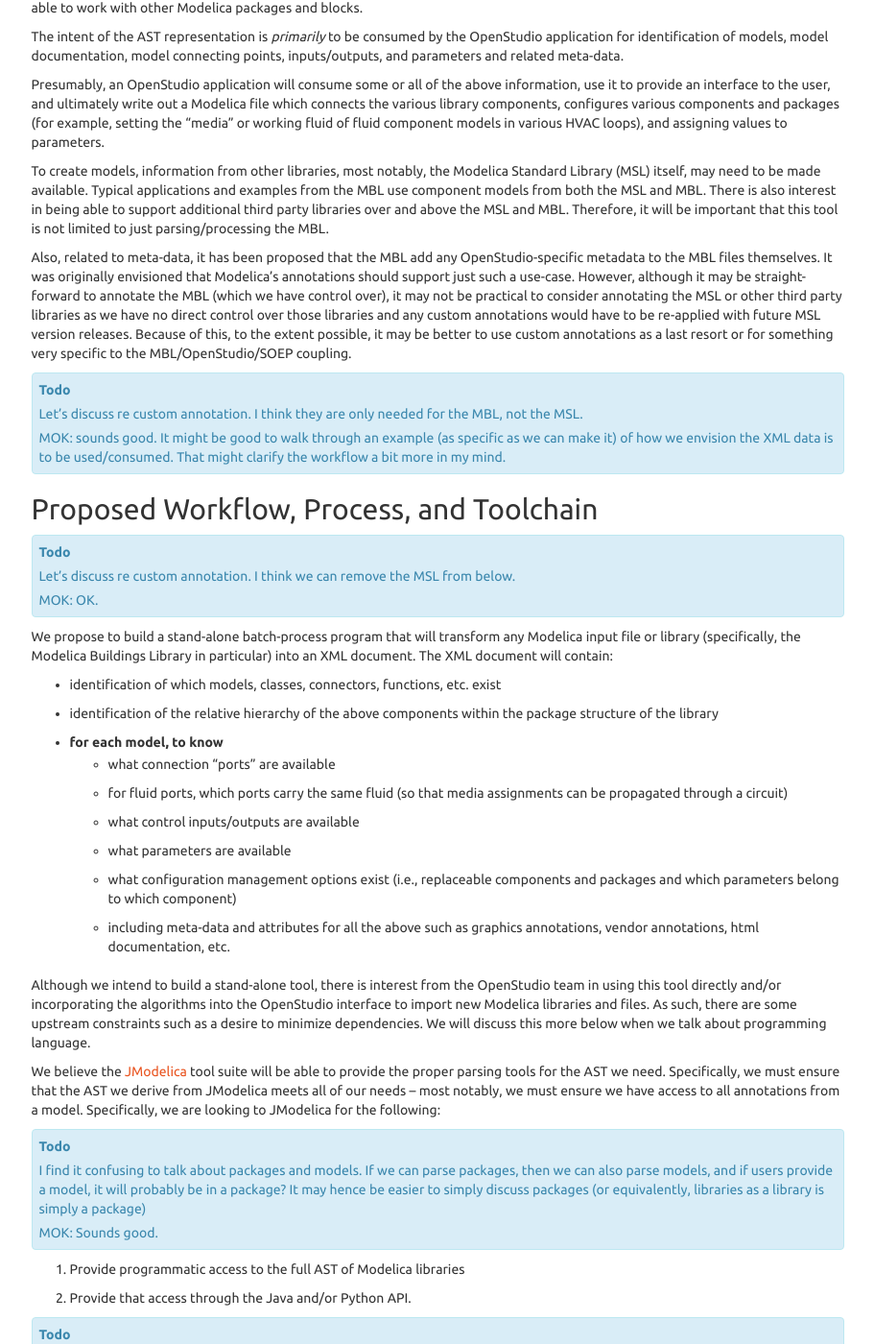
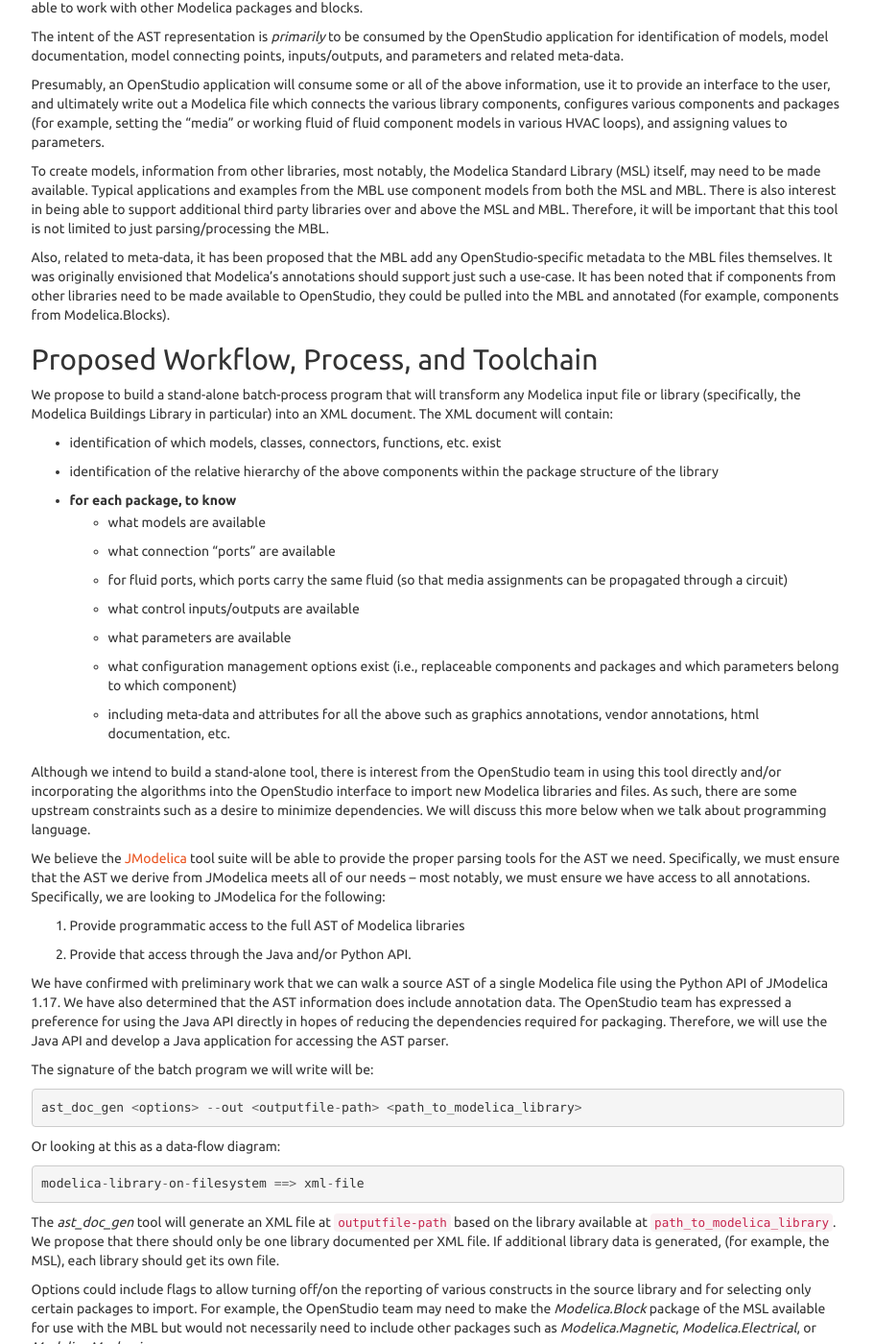
Before and after one commit to lbl-srg/soep, a Sphinx documentation site: the page built from doc-design/source/automatedDocAstTool.rst, in a window 1280 px wide and 1400 px high, scrolled down 568 px. Shown: the whole window at 96% size, without its empty margins (330-1241 px from the left). Built offline with Sphinx 7.4.7, drawn with Linux system fonts in a browser that asks for light colours; cross-references to code outside the pages are shown as plain code; some of the changed text lies outside the part shown.

Commit message:
Update TODO items based on Recent Call
- Remove TODO items that can be removed
- Update text per most recent discussion from call
- Update Questions and Next Steps section

```diff
--- a/doc-design/source/automatedDocAstTool.rst
+++ b/doc-design/source/automatedDocAstTool.rst
@@ -61,28 +61,12 @@ parsing/processing the MBL.
 Also, related to meta-data, it has been proposed that the MBL add any
 OpenStudio-specific metadata to the MBL files themselves. It was originally
 envisioned that Modelica's annotations should support just such a use-case.
-However, although it may be straight-forward to annotate the MBL (which we have
-control over), it may not be practical to consider annotating the MSL or other
-third party libraries as we have no direct control over those libraries and any
-custom annotations would have to be re-applied with future MSL version releases.
-Because of this, to the extent possible, it may be better to use custom
-annotations as a last resort or for something very specific to the
-MBL/OpenStudio/SOEP coupling.
-
-.. todo:: Let's discuss re custom annotation.
-          I think they are only needed for the MBL, not the MSL.
-
-          MOK: sounds good. It might be good to walk through an example (as
-          specific as we can make it) of how we envision the XML data is to be
-          used/consumed. That might clarify the workflow a bit more in my mind.
+It has been noted that if components from other libraries need to be made
+available to OpenStudio, they could be pulled into the MBL and annotated
+(for example, components from Modelica.Blocks).
 
 Proposed Workflow, Process, and Toolchain
 """""""""""""""""""""""""""""""""""""""""
-
-.. todo:: Let's discuss re custom annotation.
-          I think we can remove the MSL from below.
-
-          MOK: OK.
 
 We propose to build a stand-alone batch-process program that will transform any
 Modelica input file or library (specifically, the Modelica Buildings Library in
@@ -91,7 +75,8 @@ particular) into an XML document. The XML document will contain:
 - identification of which models, classes, connectors, functions, etc. exist
 - identification of the relative hierarchy of the above components within the
   package structure of the library
-- for each model, to know
+- for each package, to know
+    - what models are available
     - what connection "ports" are available
     - for fluid ports, which ports carry the same fluid (so that media
       assignments can be propagated through a circuit)
@@ -114,22 +99,10 @@ We believe the `JModelica
 tool suite will be able to provide the proper parsing tools for the AST we
 need. Specifically, we must ensure that the AST we derive from JModelica meets
 all of our needs -- most notably, we must ensure we have access to all
-annotations from a model. Specifically, we are looking to JModelica for the
-following:
-
-.. todo:: I find it confusing to talk about packages and models. If we
-          can parse packages, then we can also parse models, and if users
-          provide a model, it will probably be in a package? It may hence be
-          easier to simply discuss packages (or equivalently, libraries as
-          a library is simply a package)
-
-          MOK: Sounds good.
+annotations. Specifically, we are looking to JModelica for the following:
 
 1. Provide programmatic access to the full AST of Modelica libraries
 2. Provide that access through the Java and/or Python API.
-
-.. todo:: I changed the paragraph below to use Java based on the call
-          of Feb. 14.
 
 We have confirmed with preliminary work that we can walk a source AST of a
 single Modelica file using the Python API of JModelica 1.17. We have also
@@ -138,17 +111,6 @@ The OpenStudio team has expressed a preference for
 using the Java API directly in hopes of reducing the dependencies required for
 packaging. Therefore, we will use the Java API and develop a Java application
 for accessing the AST parser.
-
-.. note:: I suggest to delete the statement below about Python being faster
-          to develop than Java. I think this is true for small applications,
-          but not sure if still true for large applications as errors are typically
-          caught earlier in Java (during compilation). I therefore suggest
-          to remove the statement, unless you have a good citation.
-
-          MOK: That is fair. The statement on productivity was based on
-          personal experience but either is fine and I enjoy both languages.
-          I've removed the discussion of other programming language options
-          since we will use Java based on the Feb 14 call.
 
 The signature of the batch program we will write will be::
 
@@ -199,6 +161,11 @@ non-trivial changes they need to integrate.
 
 Discussion and Details
 """"""""""""""""""""""
+
+.. todo: We are currently evaluating whether to use the commercial JModelica API
+         directly to do the following or whether to generate XML. We will
+         leave the discussion in as-is for now as it captures some elements
+         of the design work but it needs to be updated once a decision is made.
 
 A key area of work will be on designing the data model of the XML output.
 Specifically, we need to think through how to represent the models in the MBL
@@ -484,27 +451,16 @@ Summary of Questions and Next Steps
 
 **Questions**:
 
-- It is our understanding that there is both a paid "proprietary" API as well
-  as an "open source" API (which is not guaranteed to be stable) for accessing
-  the AST of JModelica. Can we get a better understanding of the differences
-  between the two?
-- The exact data model for XML output must to be determined. What data will the
-  OpenStudio need access to?
 - What pre-processing on the extracted data would be useful?
 
 **Next Steps**:
 
-- Pick the implementation programming language. In particular, determine whether
-  Python or "JVM-based languages" are acceptable to use or if we need to stick
-  with Java.
+- Make a decision as to the JModelica API to use
+- Determine what constitutes a significant difference between different versions of the
+  Modelica Buildings Library and how to communicate those
 - Write the proposed programs using JModelica to extract AST data from Modelica
   Models in a library and write that data out as XML.
-- We have confirmed that JModelica 1.17 does support parsing AST of annotations
-  and models. We need to confirm that custom directives are supported as well
-  and that we can parse all information needed from packages and other object
-  classes.
-- Solidify the XML data model
-- Create diff tool for comparing XML library output files in a meaningful way
+- Create diff tool for comparing versions of the MBL in a meaningful way
 
 .. rubric:: Footnotes
 
```
